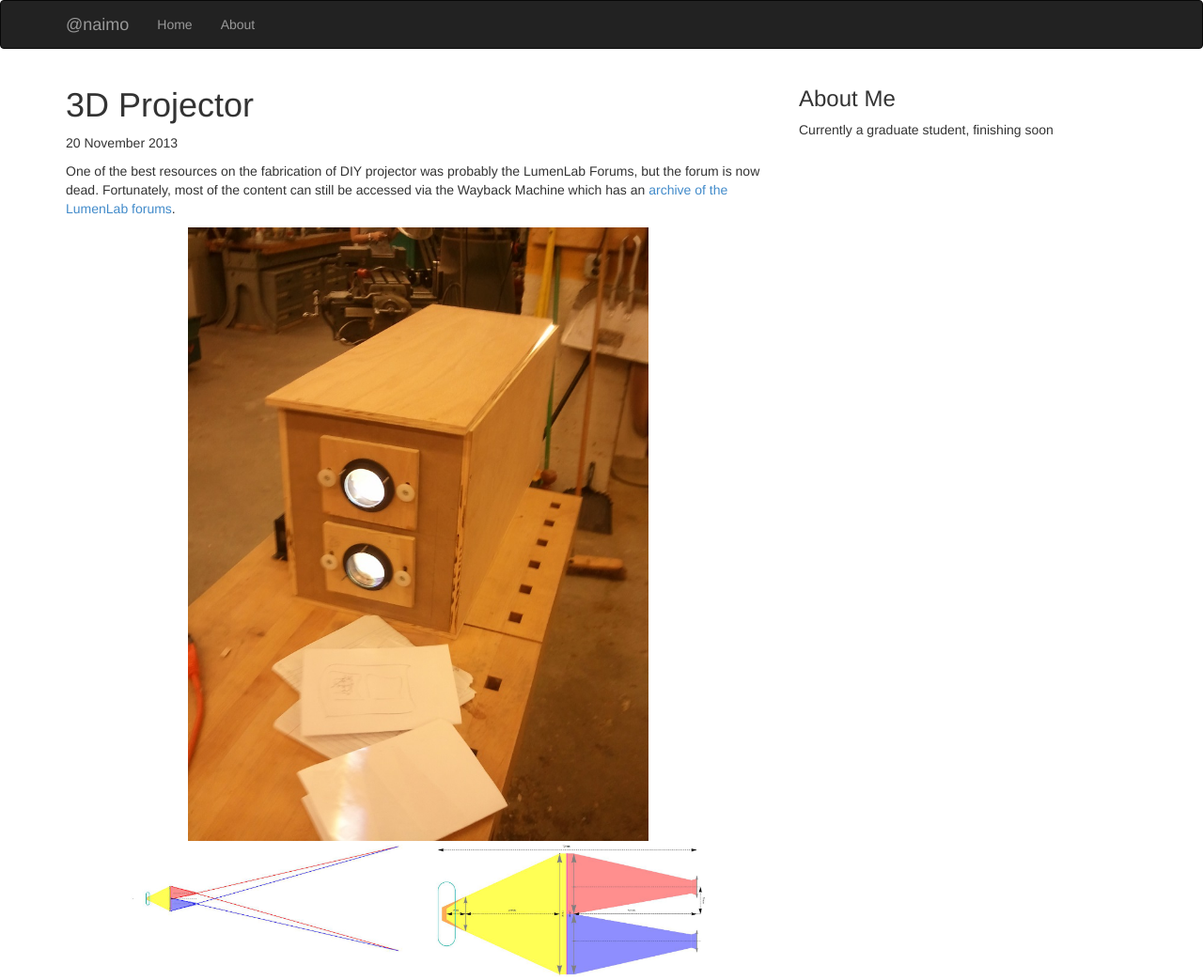
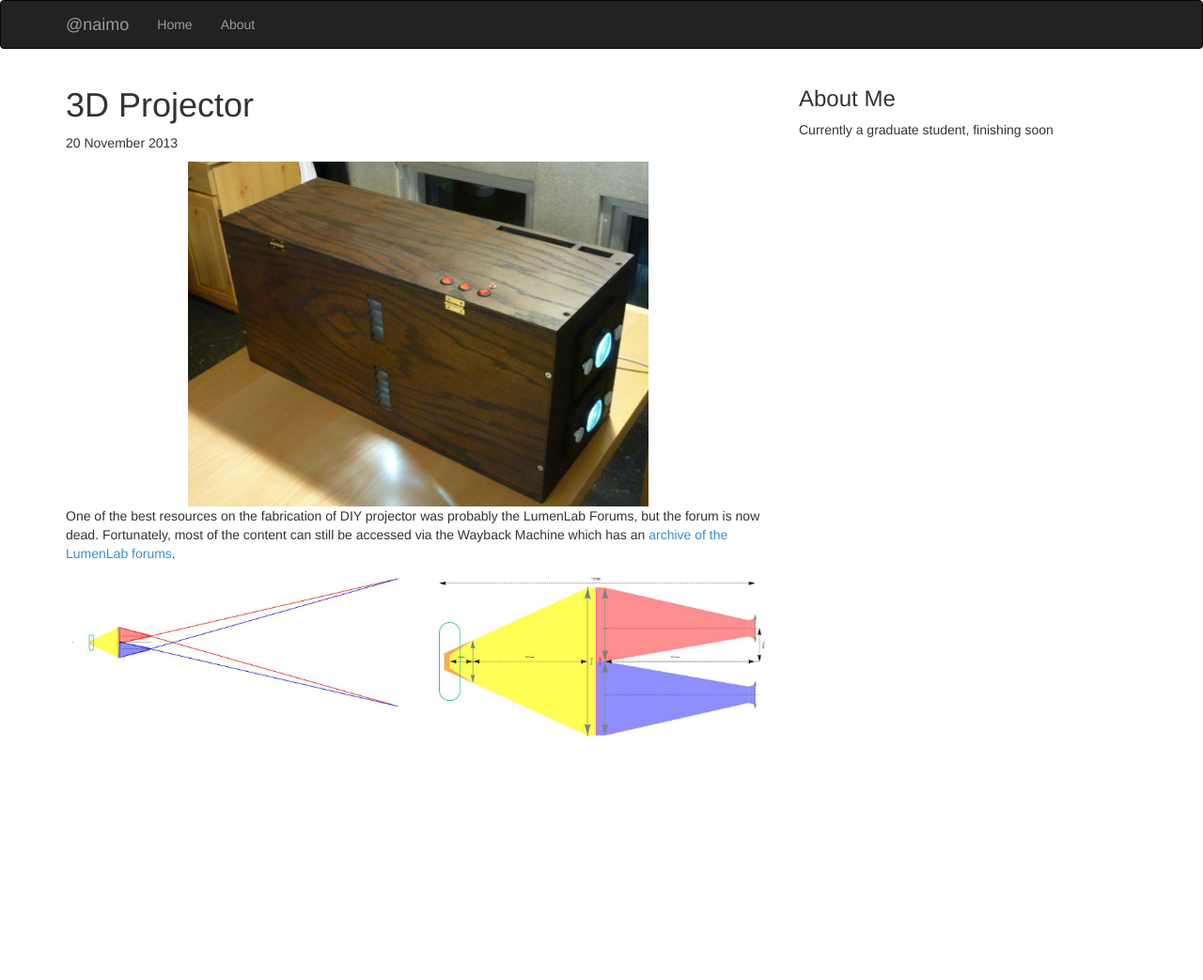
Before and after one commit to naimo/nicolas.github.com, a Jekyll site: the page built from _posts/2013-11-20-3d-projector.md, in a window 1280 px wide. Shown: the whole page at 94% size. Built offline with Jekyll 4.4.1, drawn with Linux system fonts in a browser that asks for light colours; Markdown is read by kramdown in place of the engine named in the settings; after the commit the page ends 900 px from its top, so only the background shows below that.

Commit message:
projector

```diff
--- a/_posts/2013-11-20-3d-projector.md
+++ b/_posts/2013-11-20-3d-projector.md
@@ -4,15 +4,13 @@ title: 3D Projector
 image: projector_main.jpg
 ---
 
-
+<div class="row">
+  <div class="col-md-8 col-md-offset-2"><img src="{{ site.url }}/assets/img/projector_main.jpg" class="img-responsive" alt="Finished projector"></div>
+</div>
 
 One of the best resources on the fabrication of DIY projector was probably the LumenLab Forums, but the forum is now dead. Fortunately, most of the content can still be accessed via the Wayback Machine which has an <a href="https://web.archive.org/web/20120309041922/http://www.lumenlab.com/forums/index.php?showforum=29">archive of the LumenLab forums</a>.
 
 <div class="row">
-  <div class="col-md-8 col-md-offset-2"><img src="{{ site.url }}/assets/img/projector_main.jpg" class="img-responsive" alt="Finished projector"></div>
+  <div class="col-md-6"><img src="{{ site.url }}/assets/img/projector_overlap.jpg" class="img-responsive" alt=""></div>
+  <div class="col-md-6"><img src="{{ site.url }}/assets/img/projector_sideview.jpg" class="img-responsive" alt=""></div>
 </div>
-
-<div class="row">
-  <div class="col-md-5 col-md-offset-1"><img src="{{ site.url }}/assets/img/projector_overlap.jpg" class="img-responsive" alt=""></div>
-  <div class="col-md-5"><img src="{{ site.url }}/assets/img/projector_sideview.jpg" class="img-responsive" alt=""></div>
-</div>
```
Also changed, not shown: assets/img/projector_main.jpg.
